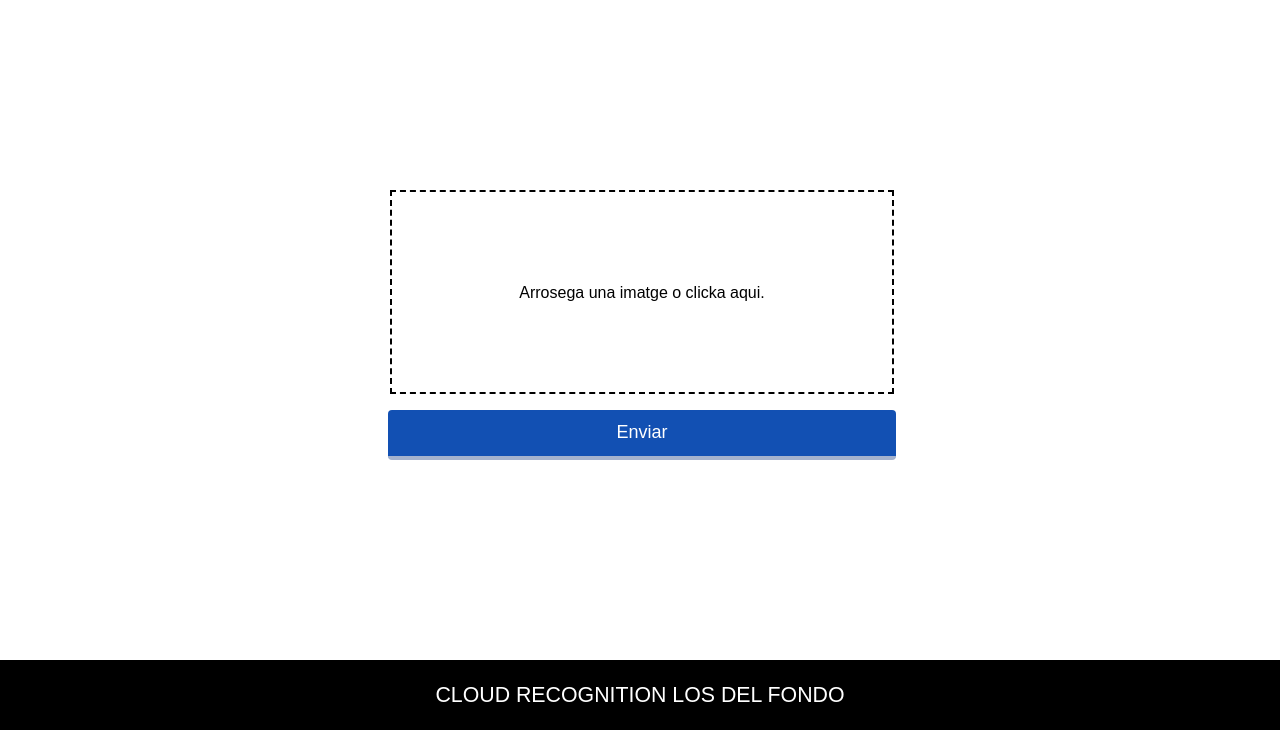
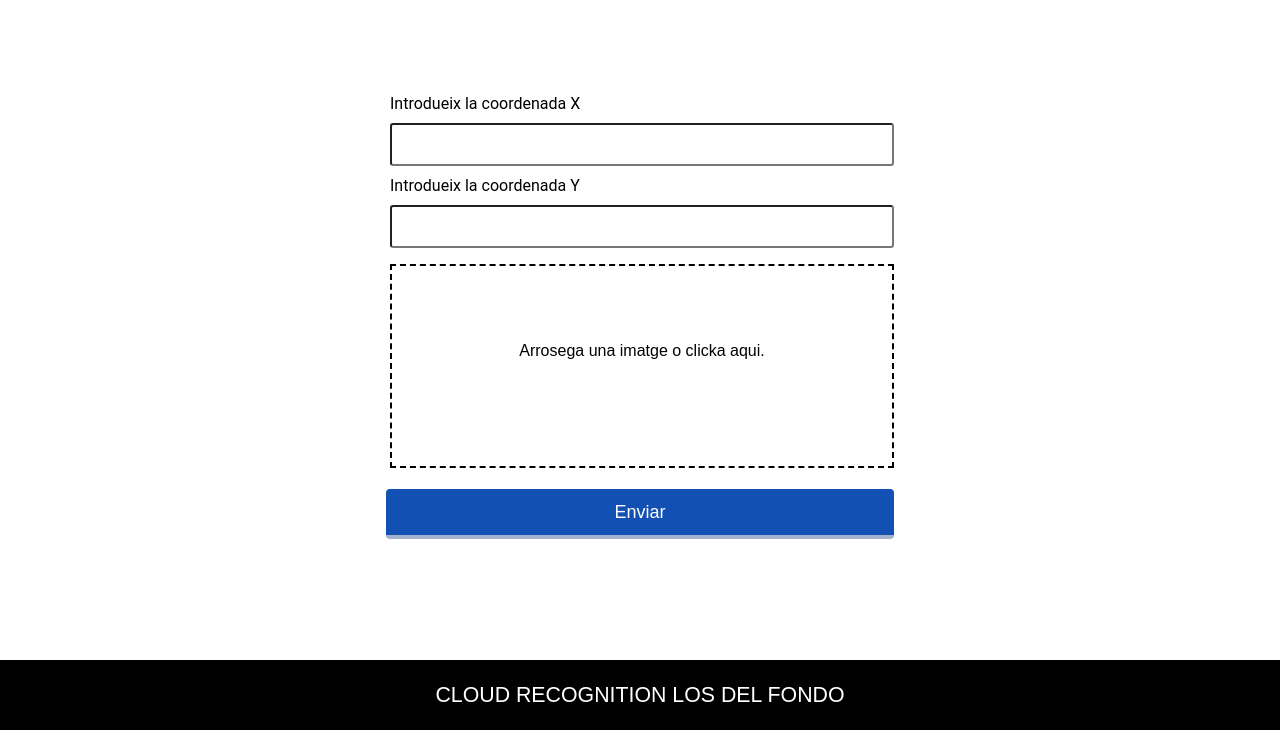
Before and after one commit to InesArrom/Cloud-Recognition, a Flask app: page / in a window 1280 px wide. Shown: the part 70-800 px from the top of the page. Run offline with Flask 2, Linux system fonts and the light colour scheme.

```diff
--- a/app.py
+++ b/app.py
@@ -1,23 +1,36 @@
 from flask import Flask, render_template, request, flash, url_for, redirect
 import os
+from PIL import Image
+from PIL import ImageEnhance
+import numpy as np
+import pandas as pd
+import cv2
+import math
 
 
-extensions= set(['png', 'jpg', 'JPG', 'PNG'])
+extensions = set(['png', 'jpg', 'JPG', 'PNG'])
+
+
 def arxiu_permes(filename):
     return '.' in filename and filename.rsplit('.', 1)[1] in extensions
 
+
 app = Flask(__name__)
 app.secret_key = "abc"
-app.config['UPLOAD_FOLDER'] = './imatges'
+app.config['UPLOAD_FOLDER'] = './static'
+
+
 @app.route('/')
 def index():
     return render_template('index.html')
+
 
 @app.route("/upload", methods=['POST'])
 def uploader():
     if request.method == 'POST':
         imatge = request.files['archivo']
-        print(arxiu_permes(imatge.filename))
+        X_variable = int(request.form['x'])
+        Y_variable = int(request.form['y'])
 
         if not arxiu_permes(imatge.filename):
             flash('Les imatges només poden ser jpg o png')
@@ -25,7 +38,67 @@ def uploader():
 
         filename = "nuvol.png"
         imatge.save(os.path.join(app.config['UPLOAD_FOLDER'], filename))
-        return "<h1>Archivo subido exitosamente</h1>"
+
+        rutaImatge = './static/nuvol.png'
+
+        imatgeInicial = Image.open(rutaImatge)
+
+        imgSize = 1000
+        imatgeInicial = imatgeInicial.resize(
+            (imgSize, imgSize), Image.ANTIALIAS)
+
+        imatgeInicial = ImageEnhance.Brightness(imatgeInicial).enhance(1)
+
+        npframe = np.array(imatgeInicial.getdata())
+        imgrgbdf = pd.DataFrame(npframe)
+        imgrgbdf = imgrgbdf.rename(columns={0: "R", 1: "G", 2: "B"})
+
+        # Mitja del color vermell
+        valorR = int(imgrgbdf.R.mean())
+
+        # Convertim la imatge original a color blanc i negre
+        # imgrgbdf['Rnou'] = np.where((imgrgbdf.R>30) & (imgrgbdf.B<200) & (imgrgbdf.G<170), 0, 255)
+        imgrgbdf['Rnou'] = np.where((imgrgbdf.R > valorR), 0, 255)
+        imgrgbdf['Gnou'] = imgrgbdf['Rnou']
+        imgrgbdf['Bnou'] = imgrgbdf['Rnou']
+        npModificat = imgrgbdf[['Rnou', 'Gnou', 'Bnou']].to_numpy()
+        npModificat = npModificat.reshape(1000, 1000, 3)
+        imgBlancNegre = Image.fromarray(npModificat.astype(np.uint8))
+
+        # Guardam la imatge en blanc i negre i la llegim
+        imgBlancNegre.save('./static/nuvol_blanc_negre.png')
+        imgBlancNegre2 = cv2.imread('./static/nuvol_blanc_negre.png')
+
+        # Contam els píxels blancs i negres
+        n_white_pix = np.sum(imgBlancNegre2 == 255)
+        n_black_pix = np.sum(imgBlancNegre2 == 0)
+        output = f'Percentatge de cel clar: {round((n_white_pix/(n_white_pix+n_black_pix)) * 100, 2)}%'
+
+        img = cv2.imread('./static/nuvol_blanc_negre.png', cv2.COLOR_BGR2GRAY)
+        center_px = np.array([4, 3], dtype=np.uint8)
+
+        BLACK = (0,0,0)
+        center_px = img[X_variable,Y_variable]
+        dist_final = 0
+        nube_final = []
+        nuvolONo = ""
+        if ((center_px == BLACK).all()):
+            nuvolONo = "El punt seleccionat és un núvol"
+        else:
+            for x in range(1000):
+                for y in range(1000):
+                    color_nube = img[x,y]
+                    if(x==0 and y == 0):
+                        dist_final = math.sqrt((x - X_variable)**2 + (y - Y_variable)**2)
+                    if ((color_nube == BLACK).all()):
+                        dist = math.sqrt((x - X_variable)**2 + (y - Y_variable)**2)
+                    if dist < dist_final:
+                        nube_final = [x,y]
+                        dist_final = dist
+            nuvolONo = "Coordenades del núvol més pròxim: " + str(nube_final) + " la distància del núvol és de "+ str(round(dist_final, 2))+ " píxels"
+    cv2.waitKey(0)
+    cv2.destroyAllWindows()
+    return render_template('upload.html', output=output, nuvol = nuvolONo)
 
 if __name__ == "__main__":
     app.run()
--- a/static/style.css
+++ b/static/style.css
@@ -4,7 +4,7 @@ body {
 }
 
 #footer{
-    position: absolute;
+    position: fixed;
     display: flex;
     width: 100%;
     background-color: black;
@@ -28,14 +28,14 @@ body {
 }
 
 html {
-  overflow: hidden;
+  overflow-x: hidden;
   font-family: Arial, Helvetica, sans-serif;
 }
 
 #error {
   width: 100%;
   position: absolute;
-  top: 85%;
+  top: 92%;
   margin-top: -100px;
 }
 
@@ -47,13 +47,13 @@ html {
 
 form {
   position: absolute;
-  top: 45%;
+  top: 33%;
   left: 50%;
   margin-top: -100px;
   margin-left: -250px;
   width: 500px;
   height: 200px;
-  border: 2px dashed black;
+
 }
 
 form p {
@@ -61,13 +61,14 @@ form p {
   height: 100%;
   text-align: center;
   line-height: 170px;
+  border: 2px dashed black;
 }
 
 form p:hover {
   cursor: pointer;
 }
 
-form input {
+#fileIn {
   position: absolute;
   margin: 0;
   padding: 0;
@@ -76,7 +77,12 @@ form input {
   outline: none;
   opacity: 0;
 }
+.inputs{
+  position: relative;
+  margin: 0;
+  padding: 0;
 
+}
 form button {
   cursor: pointer;
   margin: 0;
@@ -86,7 +92,7 @@ form button {
   width: 508px;
   height: 50px;
   font-size: 18px;
-  margin-top: -20px;
+  margin-top: 5px;
   margin-left: -4px;
   border-radius: 4px;
   border-bottom: 4px solid #a4b2ce;
@@ -102,3 +108,35 @@ form button:hover {
 form button:active {
   border: 0;
 }
+
+.labels {
+  font-family: 'Roboto', sans-serif;
+  font-size: 12pt;
+  display: block;
+}
+
+.inputs {
+  font-family: 'Roboto', sans-serif;
+  color: #333;
+  font-size: 12pt;
+	margin: 10px 0;
+  padding: 10px 0;
+  border-radius: 0.2rem;
+  background-color: rgb(255, 255, 255);
+  width: 100%;
+  display: block;
+}
+
+.imatges {
+  margin-bottom: 100px;
+  display: flex;
+  align-items: center;
+  justify-content: space-around;
+  text-align: center;
+  margin-top: 20px;
+}
+
+img {
+  width: 400px;
+  height: 400px;
+}
--- a/templates/index.html
+++ b/templates/index.html
@@ -8,7 +8,7 @@
     <script>
         $(document).ready(function () {
             $('form input').change(function () {
-                $('form p').text(this.files.length + " imatge seleccionada");
+                $('form p').text(this.files.length + " arxiu seleccionat");
             });
         });
     </script>
@@ -18,7 +18,11 @@
         <p>CLOUD RECOGNITION</ps>
     </div>
     <form action="/upload" method="POST" enctype="multipart/form-data" id="formulari">
-        <input type="file" name="archivo">
+        <label for="x" class="labels">Introdueix la coordenada X</label>
+        <input type="number" name="x" class="inputs" id="x" min="0" max="1000" required>
+        <label for="y" class="labels">Introdueix la coordenada Y</label>
+        <input type="number" name="y" class="inputs" min="0" max="1000" id="y" required>
+        <input type="file" id="fileIn" name="archivo" required>
         <p>Arrosega una imatge o clicka aqui.</p>
         <button type="submit" id="botoEnviar">Enviar</button>
     </form>
```
Also changed, not shown: templates/upload.html (added, +35 -0 lines), static/nuvol.png (added), static/nuvol_blanc_negre.png (added).
